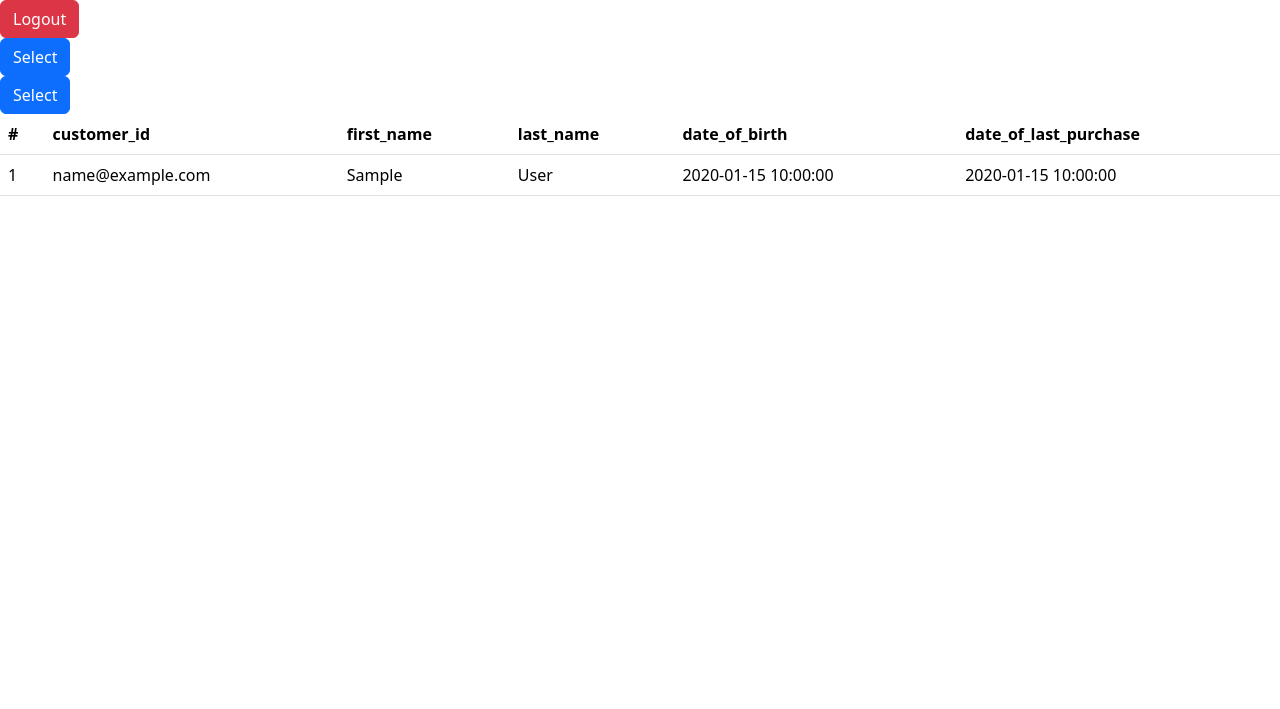
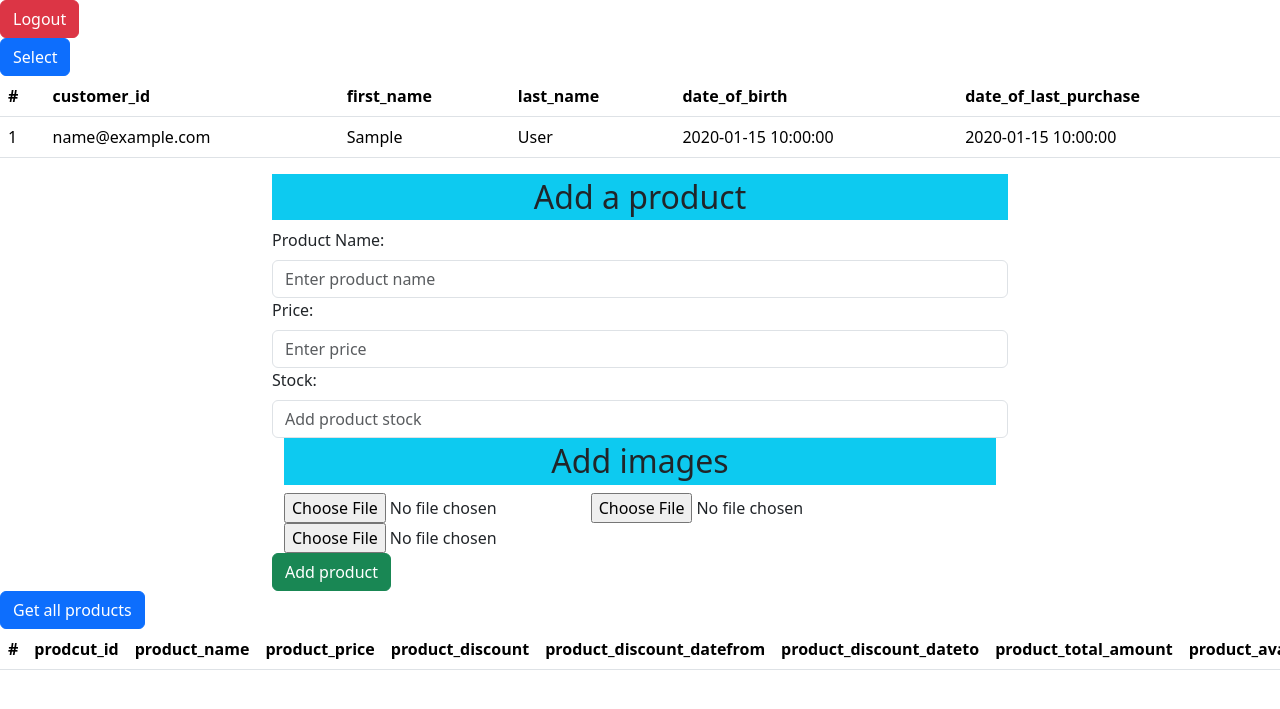
Before and after one commit to elliot-eriksson/An-Internet-e-commerce-site-using-an-SQL-database, a Flask app: page /users in a window 1280 px wide. Shown: the part 56-765 px from the top of the page. Run offline with Flask 3, Linux system fonts and the light colour scheme; the visitor is signed in with stand-in values (Sample User, id 1); tables that the repository leaves empty or names only in its code hold one stand-in row (values such as "Sample post"); data that the repository does not hold is empty; parts of the project's set-up code (start-up, migrations or seed data) failed here and were passed over; some libraries are stand-ins or nearby versions.

Commit message:
admin page table

```diff
--- a/app.py
+++ b/app.py
@@ -1,10 +1,11 @@
 from flask import Flask, render_template, request, flash, redirect,url_for, jsonify, session
 from flask_mysqldb import MySQL
+from datetime import datetime
 import MySQLdb.cursors
 import re
 import rds_db as db
 import encrypt as enc
-
+from form import AddProducts
 app = Flask(__name__)
 
 
@@ -38,7 +39,7 @@
 def selectUsers():
     try:
         if session['isAdmin']:
-            userDetails = db.select_all(mysql)
+            userDetails = db.select_all_users(mysql)
     # print(userDetails)
         for e in userDetails:
             print(e['customer_id'])
@@ -109,6 +110,35 @@
     session.pop('username', None)
     return redirect('/')
 
+@app.route('/Addproduct', methods=['POST', 'GET'])
+def Addproduct():
+    if request.method == 'GET':
+        # if session['isAdmin']:
+        #         products = db.select_products(mysql)
+        # return render_template('admin.html', products=products)
+        try:
+            if session['isAdmin']:
+                products = db.select_products(mysql)
+            return render_template('admin.html', products=products)
+        except:
+            var = "Access Denied"
+            return render_template('index.html', var=var)
+    elif request.method == 'POST':
+        try:
+            if session['isAdmin']:
+                product_name = request.form['product_name']
+                price = request.form['price']
+                stock = request.form['stock']
+                if stock > 0:
+                    last_restock_date = datetime.now()
+                else:
+                    last_restock_date = None
+                db.insert_product(mysql, product_name, price, stock, last_restock_date)
+                var = "product created"
+            return render_template('admin.html', var=var)
+        except:
+            var = "Access Denied"
+            return render_template('index.html', var=var)
 
 if __name__ == "__main__":
     app.run(port=5002, debug=True)
--- a/rds_db.py
+++ b/rds_db.py
@@ -1,25 +1,43 @@
 import encrypt as enc
 import MySQLdb.cursors
 
-def select_all(mysql):
+def select_all_users(mysql):
     cur = mysql.connection.cursor(MySQLdb.cursors.DictCursor)
     cur.execute('SELECT * FROM Users')
-    test = cur.fetchall()
-    return test
+    users = cur.fetchall()
+    return users
 
+def select_products(mysql):
+    cur = mysql.connection.cursor(MySQLdb.cursors.DictCursor)
+    cur.execute('SELECT * FROM Products')
+    products = cur.fetchall()
+    return products
+
+def get_product(mysql,product_name):
+    cur = mysql.connection.cursor(MySQLdb.cursors.DictCursor)
+    cur.execute('SELECT * FROM Products WHERE product_name = % s', (product_name,))
+    product = cur.fetchone()
+    return product
+
+def insert_product(mysql, product_name, price, stock, last_restock_date):
+    cur = mysql.connection.cursor(MySQLdb.cursors.DictCursor)
+    cur.execute("INSERT INTO Products (product_name, product_price, product_available_amount, last_restock_date) VALUES (%s,%s,%s,%s)"
+        ,(product_name, price, stock, last_restock_date,))
+    mysql.connection.commit()
 
 def get_user(mysql,email):
     cur = mysql.connection.cursor(MySQLdb.cursors.DictCursor)
     cur.execute('SELECT * FROM Users WHERE email = % s', (email,))
-    test = cur.fetchone()
-    return test
+    user = cur.fetchone()
+    return user
 
 
 def insert_user(mysql,email, first_name, last_name, password, date_of_birth):
     cur = mysql.connection.cursor(MySQLdb.cursors.DictCursor)
     cur.execute("INSERT INTO Users (email, first_name, last_name, password, date_of_birth) VALUES (%s,%s,%s,%s,%s)"
         ,(email, first_name, last_name, password, date_of_birth,))
-    cur.commit()
+    mysql.connection.commit()
+
 
 
 def check_email(mysql,email):
--- a/templates/admin.html
+++ b/templates/admin.html
@@ -9,7 +9,7 @@
   <script src="https://cdn.jsdelivr.net/npm/bootstrap@5.3.2/dist/js/bootstrap.bundle.min.js"> </script>
 
 </head>
-
+<body>
 <nav class="navbar navbar-expand-sm navbar-dark bg-dark">
   <div class="container-fluid">
     <a class="navbar-brand" href="javascript:void(0)">Logo</a>
@@ -51,12 +51,10 @@
     </button>
   </form>
 </div>
-<button id='toggle' class='btn btn-primary'>
-  Select
-</button>
 
 
-<div class="hidden" id="collapseExample">
+
+<div class="users" id="userstable">
   <div class="table-responsive">
     <table class="table">
         <thead>
@@ -82,3 +80,85 @@
     </table>
   </div>
 </div>
+
+<div class="container">
+  <div class="row">
+  <div class="col-md-2"></div>
+  <div class="col-md-8">
+    <h2 class="text-center bg-info p-1">Add a product</h2>
+    <form action="/Addproduct" method="POST" enctype="multipart/form-data">
+      <div class="form-group">
+        <label for="product_name" class="form-label">Product Name:</label>
+        <input type="text" class="form-control" id="product_name" placeholder="Enter product name" name="product_name">
+      </div>
+      <div class="form-group">
+        <label for="price" class="form-label">Price:</label>
+        <input type="value" class="form-control" id="price" placeholder="Enter price" name="price">
+      </div>
+      <div class="form-group">
+        <label for="stock" class="form-label">Stock:</label>
+        <input type="value" class="form-control" id="stock" placeholder="Add product stock" name="stock">
+      </div>
+      <div class="container">
+        <h2 class="text-center bg-info p-1">Add images</h2>
+        <div class="row">
+          <div class="col-md-5"><input type="file" id="img" name="img" accept="image/*"></div>
+          <div class="col-md-5"><input type="file" id="img" name="img" accept="image/*"></div>
+          <div class="col-md-5"><input type="file" id="img" name="img" accept="image/*"></div>
+        </div>
+      </div>
+      <button type="submit" name="submit" class="btn btn-success">Add product</button>
+    </form>
+  </div>
+</div>
+</div>
+
+
+<div>
+  <form action="/Addproduct" method="GET" >
+    <button id='toggle' class='btn btn-primary'>
+      Get all products
+    </button>
+  </form>
+</div>
+
+<div class="products" id="productstable">
+  <div class="table-responsive">
+    <table class="table">
+        <thead>
+            <tr>
+            <th scope="col">#</th>
+            <th scope="col">prodcut_id</th>
+            <th scope="col">product_name</th>
+            <th scope="col">product_price</th>
+            <th scope="col">product_discount</th>
+            <th scope="col">product_discount_datefrom</th>
+            <th scope="col">product_discount_dateto</th>
+            <th scope="col">product_total_amount</th>
+            <th scope="col">product_available_amount</th>
+            <th scope="col">avrage_rating</th>
+            <th scope="col">last_restock_date</th>
+            </tr>
+        </thead>
+        {% for product in products %}
+        <tr>
+            <td>{{product['prodcut_id']}}</td>
+            <td>{{product['product_name']}}</td>
+            <td>{{product['product_price']}}</td>
+            <td>{{product['product_discount']}}</td>
+            <td>{{product['product_discount_datefrom']}}</td>
+            <td>{{product['product_discount_dateto']}}</td>
+            <td>{{product['product_total_amount']}}</td>
+            <td>{{product['product_available_amount']}}</td>
+            <td>{{product['avrage_rating']}}</td>
+            <td>{{product['last_restock_date']}}</td>
+        </tr>
+        {% endfor %}
+    </table>
+  </div>
+</div>
+
+
+
+</body>
+</html>
--- a/templates/index.html
+++ b/templates/index.html
@@ -85,7 +85,7 @@
     <button type="submit" class="btn btn-primary">Submit</button>
   </form>
 </div> -->
-  <!-- <div id="register" class="col-sm-4">
+  <div id="register" class="col-sm-4">
     <form action="/insert new customer" method="post">
       <div class="form-group">
         <label for="first_name" class="form-label">First name:</label>
@@ -111,7 +111,7 @@
 
     <button type="submit" name="submit" class="btn btn-success">Sign up</button>
     </form>
-  </div>  -->
+  </div>
 
   <div>
   <form action="/logout">
```
Also changed, not shown: form.py (added, +14 -0 lines), templates/_formhelpers.html (added, +12 -0 lines).
